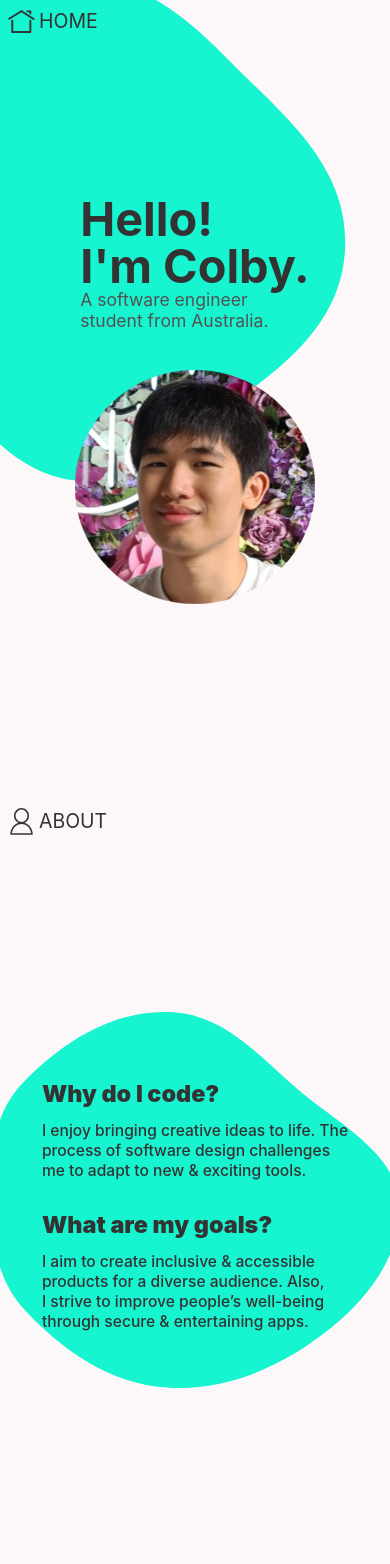
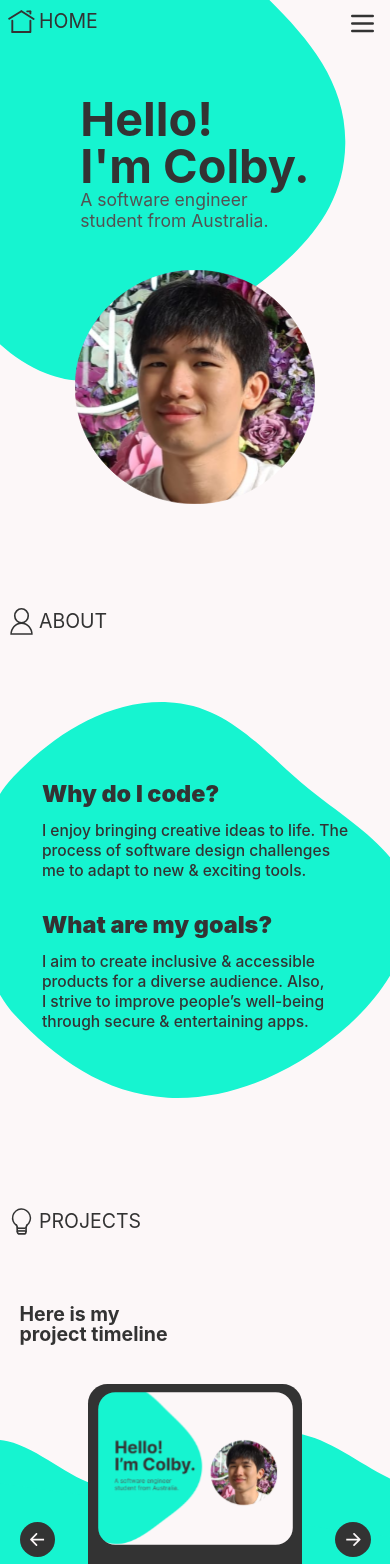
Before and after one commit to ColbyRehn/portfolio, a React (Create React App) app: page / in a window 390 px wide. Shown: the top 1564 px of the page. Built offline with nearby package versions, Linux system fonts and the light colour scheme.

Commit message:
made burger menu more flexible

```diff
--- a/package.json
+++ b/package.json
@@ -1,5 +1,5 @@
 {
-  "homepage": "https://ColbyRehn.github.io/Portfolio",
+  "homepage": "https://ColbyRehn.github.io/portfolio",
   "name": "portfolio",
   "version": "0.1.0",
   "private": true,
--- a/src/App.css
+++ b/src/App.css
@@ -20,18 +20,30 @@ img {
   align-items: center;
   width: 30px;
   height: 30px;
-  top: 15px;
-  right: 50px;
+  top: 10px;
+  right: 20px;
   padding: 25px;
   border: 1px;
   border-radius: 20px;
-  transition: top 0.3s;
 }
 
-#Burger-menu-button:hover, .Burger-page-button:hover {
-  background-color: #ff7188;
-  cursor: pointer;
+@media (hover: hover) {
+  #Burger-menu-button:hover, .Burger-page-button:hover {
+    background-color: #ff7188;
+    cursor: pointer;
+  }
+
+  .Card-button:hover {
+    opacity: 0.7;
+    cursor: pointer;
+  }
+
+  #Contact-button:hover {
+    opacity: 0.7;
+    cursor: pointer;
+  }
 }
+
 
 #Burger-icon {
   position: sticky;
@@ -290,10 +302,6 @@ img {
   display: flex;
 }
 
-.Card-button:hover {
-  opacity: 0.7;
-  cursor: pointer;
-}
 
 #Card-right-button {
   float: right;
@@ -349,8 +357,3 @@ img {
   justify-content: center;
   align-items: center;
 }
-
-#Contact-button:hover {
-  opacity: 0.7;
-  cursor: pointer;
-}
--- a/src/App.js
+++ b/src/App.js
@@ -80,19 +80,6 @@ function App() {
     curr.display = "none";
     next.display = "flex";
     curr = next;
-  }
-
-  var prevScrollpos = window.pageYOffset;
-  window.onscroll = function() {
-    if (isCross) {
-      var currentScrollPos = window.pageYOffset;
-      if (prevScrollpos > currentScrollPos) {
-        document.getElementById("Burger-menu-button").style.top = "0.8vw";
-      } else  {
-        document.getElementById("Burger-menu-button").style.top = "-100px";
-      }
-      prevScrollpos = currentScrollPos;
-    }
   }
 
   return (
--- a/src/Query.css
+++ b/src/Query.css
@@ -190,18 +190,18 @@
       padding: 2vw;
       border: 1px;
       border-radius: 2vw;
-      right: 5vw;
-      top: 2vw
+      right: 2vw;
+      top: 1vw
     }
 
     #Burger-icon {
-      height: 6vw;
-      width: 6vw;
+      height: 5vw;
+      width: 5vw;
     }
 
     #Cross-icon {
-      height: 6vw;
-      width: 6vw;
+      height: 5vw;
+      width: 5vw;
     }
 
 
@@ -277,13 +277,13 @@
     }
 
     #Burger-icon {
-      height: 7vw;
-      width: 7vw;
+      height: 6vw;
+      width: 6vw;
     }
 
     #Cross-icon {
-      height: 7vw;
-      width: 7vw;
+      height: 6vw;
+      width: 6vw;
     }
 
 
@@ -327,8 +327,8 @@
 
      /* About section */
     #about-wave-bg {
-      height: 80vw;
-      width: 80vw;
+      height: 85vw;
+      width: 85vw;
     }
 
     #About-space{
@@ -421,10 +421,13 @@
     }
   }
 
-  @media only screen and (max-width: 600px) {
+  @media only screen and (max-width: 650px) {
     .Page-container {
       height: 800px;
     }
+  }
+
+  @media only screen and (max-width: 600px) {
 
     #wave-diagonal-bg {
       width: 130vw;
@@ -539,7 +542,7 @@
      /* About section */
      #about-wave-bg {
       height: 100vw;
-      width: 95vw;
+      width: 100vw;
     }
 
     #About-space{
@@ -580,6 +583,10 @@
   }
 
   @media only screen and (max-width: 400px) {
+    .Page-container {
+      height: 600px;
+    }
+
     #Contact-section {
       width: 55vw;
     }
```
